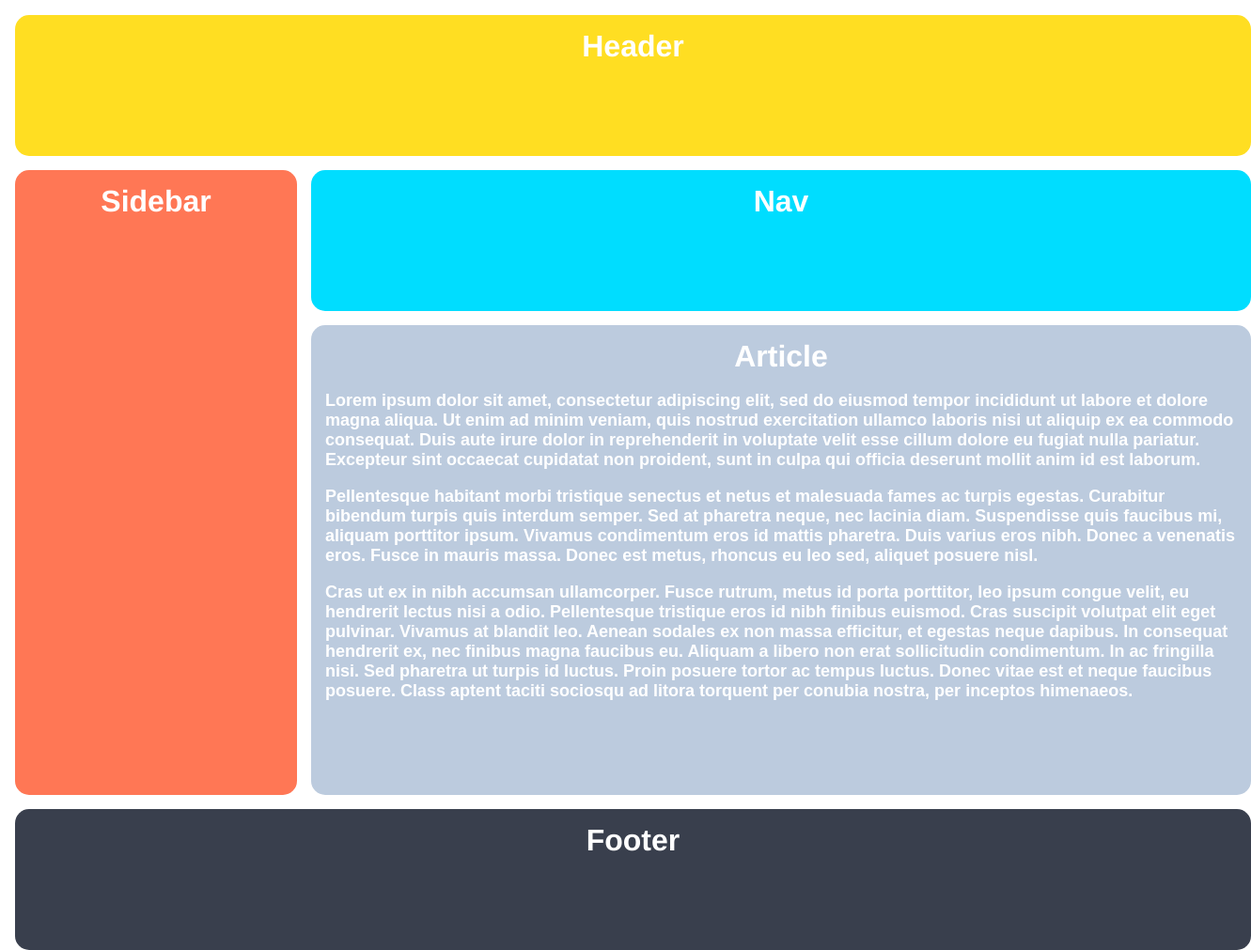
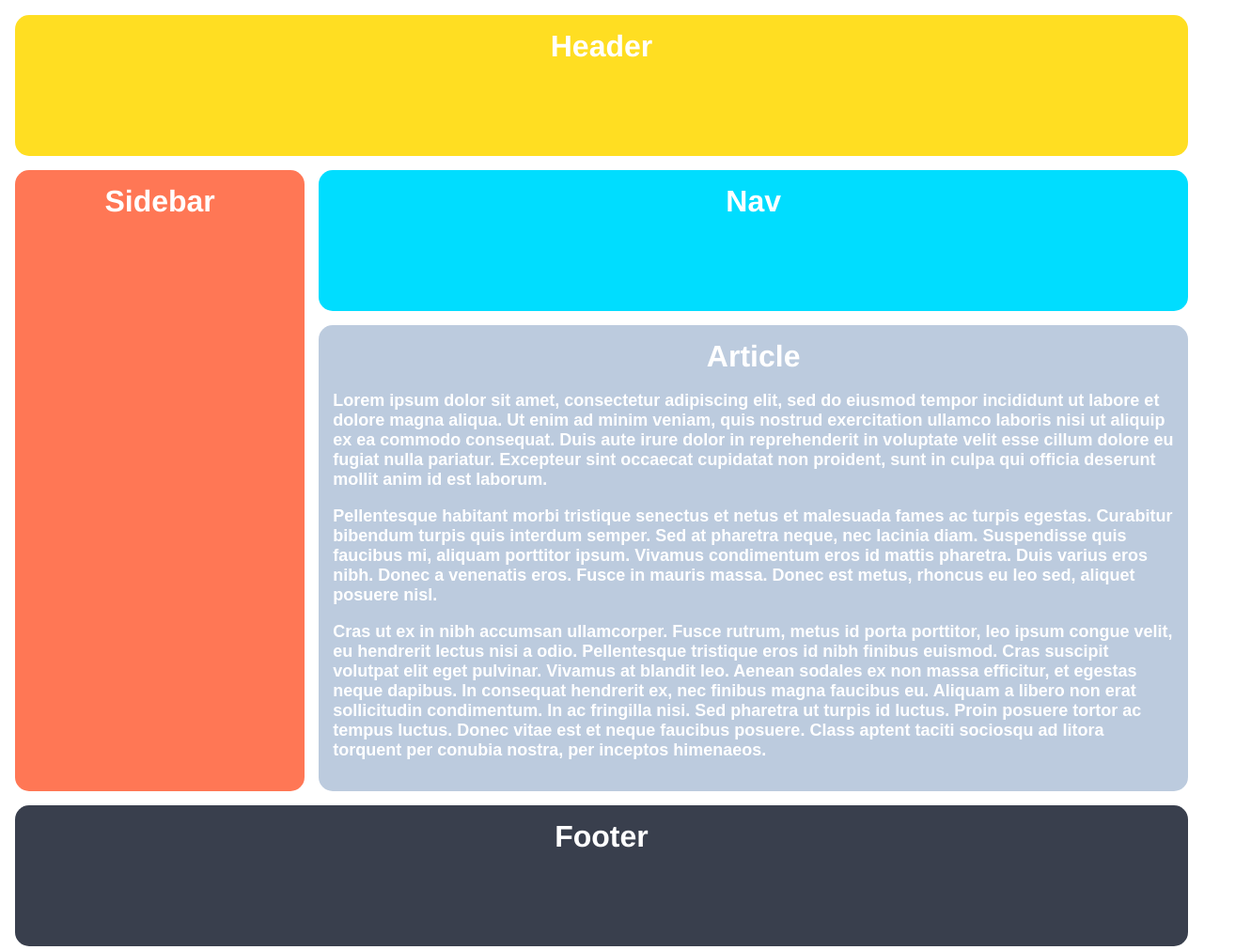
Before and after one commit to victorhe33/tester, a plain HTML site: page Examples/grid2.html in a window 1280 px wide. Shown: the whole page at 94% size, 1331 px wide, since content can reach past the window. Drawn offline with Linux system fonts and the light colour scheme.

Commit message:
MOD update grid 1-2 examples

```diff
--- a/Examples/grid2.html
+++ b/Examples/grid2.html
@@ -28,9 +28,10 @@
         padding: 16px;
         box-sizing: border-box;
         display: grid;
-        grid-template-columns: 300px 1000px;
-        grid-template-rows: 150px 150px 500px 150px;
+        grid-template-columns: 1fr 3fr;
+        grid-template-rows: 150px 150px 1fr 150px;
         gap: 15px;
+        align-content: stretch;
       }
 
       .container div {
@@ -45,19 +46,23 @@
       .header {
         background-color: #FFDE22;
         grid-column: 1 / 3;
+
       }
 
       .sidebar {
         background-color: #FF7755;
-        grid-row: span 2;
+        grid-column: 1 / 2;
+        grid-row: 2 / 4;
       }
 
       .nav {
         background-color: #00DDFF;
+        grid-area: 2 / 2 / 3 / 3;
       }
 
       .article {
         background-color: #bccbde;
+
       }
 
       .article p {
@@ -69,8 +74,9 @@
 
       .footer {
         background-color: #393f4d;
-        grid-column: 1 / 3;
+        grid-column: span 2;
       }
+
     </style>
   </head>
 
```
Also changed, not shown: Examples/grid.html (+1 -1 lines).
